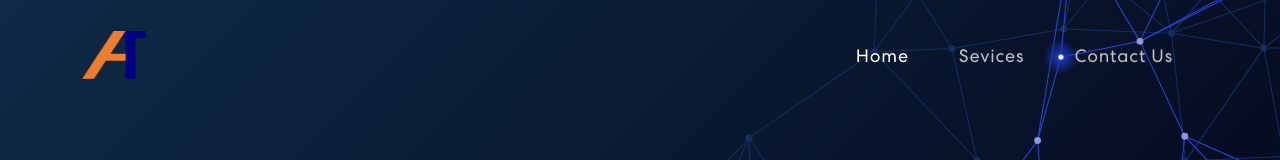
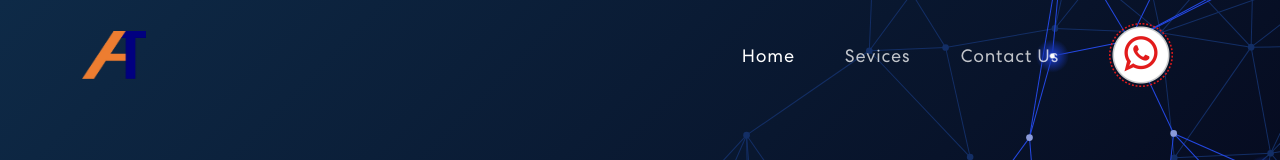
Before and after one commit to lucatosc/Abhi_Company, a React (Create React App) app: page / in a window 1280 px wide. Shown: the top 160 px of the page. Built offline with nearby package versions, Linux system fonts and the light colour scheme.

Commit message:
Add whatsapp button in navbar, banner

```diff
--- a/src/App.css
+++ b/src/App.css
@@ -270,7 +270,7 @@ nav.navbar .navbar-toggler[aria-expanded="true"] .navbar-toggler-icon {
 /************ Banner Css ************/
 .banner {
   margin-top: 0;
-  padding: 260px 0 100px 0;
+  padding: 200px 0 100px 0;
   background-image: var(--banner-image);
   background-position: top center;
   background-size: cover;
--- a/src/components/NavBar.js
+++ b/src/components/NavBar.js
@@ -38,10 +38,15 @@ export const NavBar = () => {
             <span className="navbar-toggler-icon"></span>
           </Navbar.Toggle>
           <Navbar.Collapse id="basic-navbar-nav">
-            <Nav className="ms-auto">
+            <Nav className="flex items-center justify-end ms-auto">
               <Nav.Link href="#home" className={activeLink === 'home' ? 'active navbar-link' : 'navbar-link'} onClick={() => onUpdateActiveLink('home')}>Home</Nav.Link>
               <Nav.Link href="#project" className={activeLink === 'project' ? 'active navbar-link' : 'navbar-link'} onClick={() => onUpdateActiveLink('project')}>Sevices</Nav.Link>
               <Nav.Link href="#connect" className={activeLink === 'connect' ? 'active navbar-link' : 'navbar-link'} onClick={() => onUpdateActiveLink('connect')}>Contact Us</Nav.Link>
+              <Nav.Link href="https://wa.me/+97455625234?text=" className='active navbar-link' target="_blank">
+                <div className="w-16 h-16 flex items-center">
+                  <img src="/whatsapp.png" alt="Whatsapp" />
+                </div>
+              </Nav.Link>
             </Nav>
           </Navbar.Collapse>
         </Container>
--- a/src/components/banner/Banner.js
+++ b/src/components/banner/Banner.js
@@ -26,7 +26,7 @@ export const Banner = () => {
                 <h4 className="text-[#ed7d31]">{`Your One Stop Shop for your app needs...!!`}</h4>
                 <div className="flex pt-10">
                   <a className="pr-12 no-underline flex" href="#project"> <p className="pr-3">OUR SERVICES</p> <ArrowRightCircle size={25} /></a>
-                  <a className="no-underline flex" href="https://www.whatsapp.com/"> <p className="pr-3">WHATSAPP US</p> <ArrowRightCircle size={25} /></a>
+                  <a className="no-underline flex" href="https://wa.me/+97455625234?text=" target="_blank" rel="noreferrer"> <p className="pr-3">WHATSAPP US</p> <ArrowRightCircle size={25} /></a>
                 </div>
               </div>}
             </TrackVisibility>
```
Also changed, not shown: public/whatsapp.png (added).
